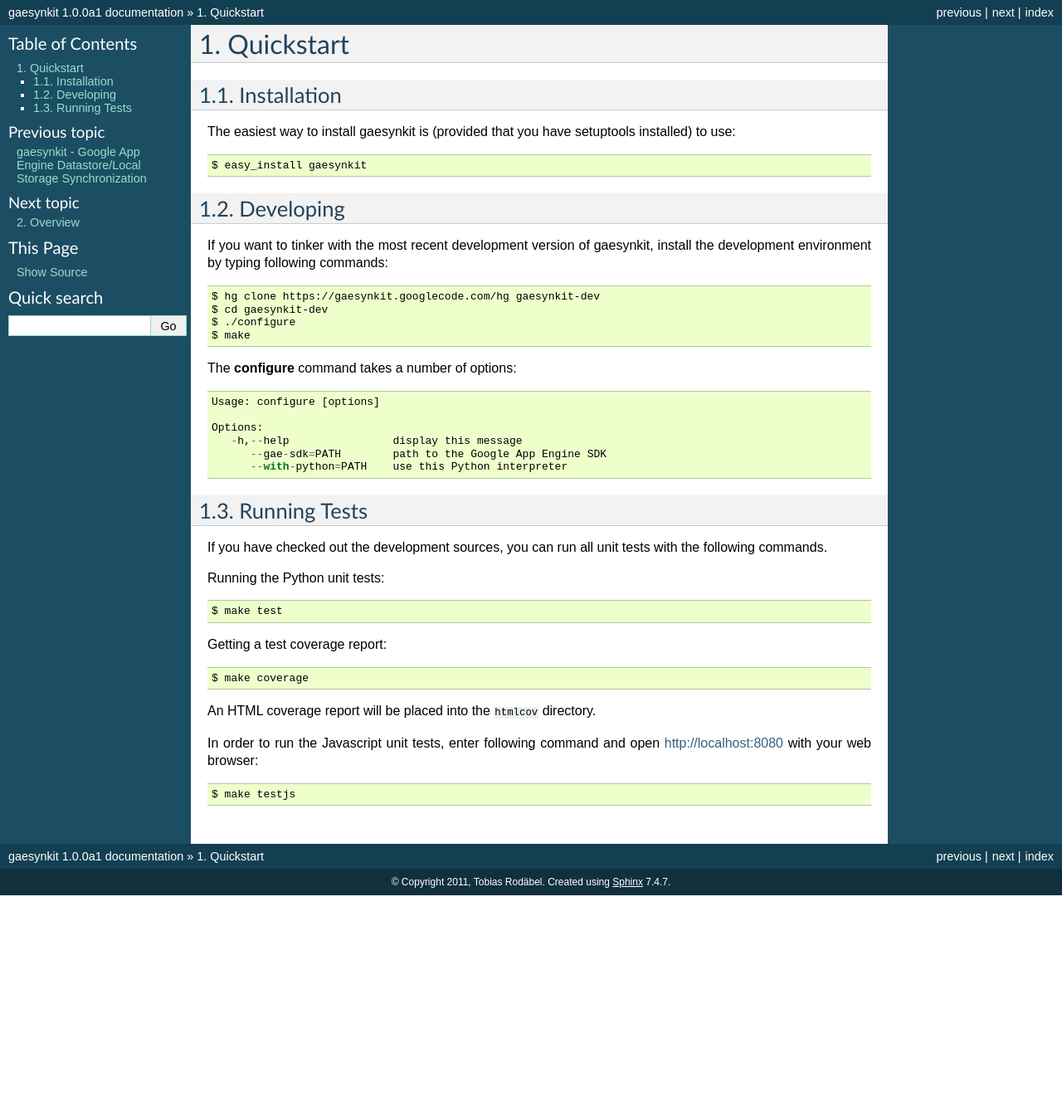
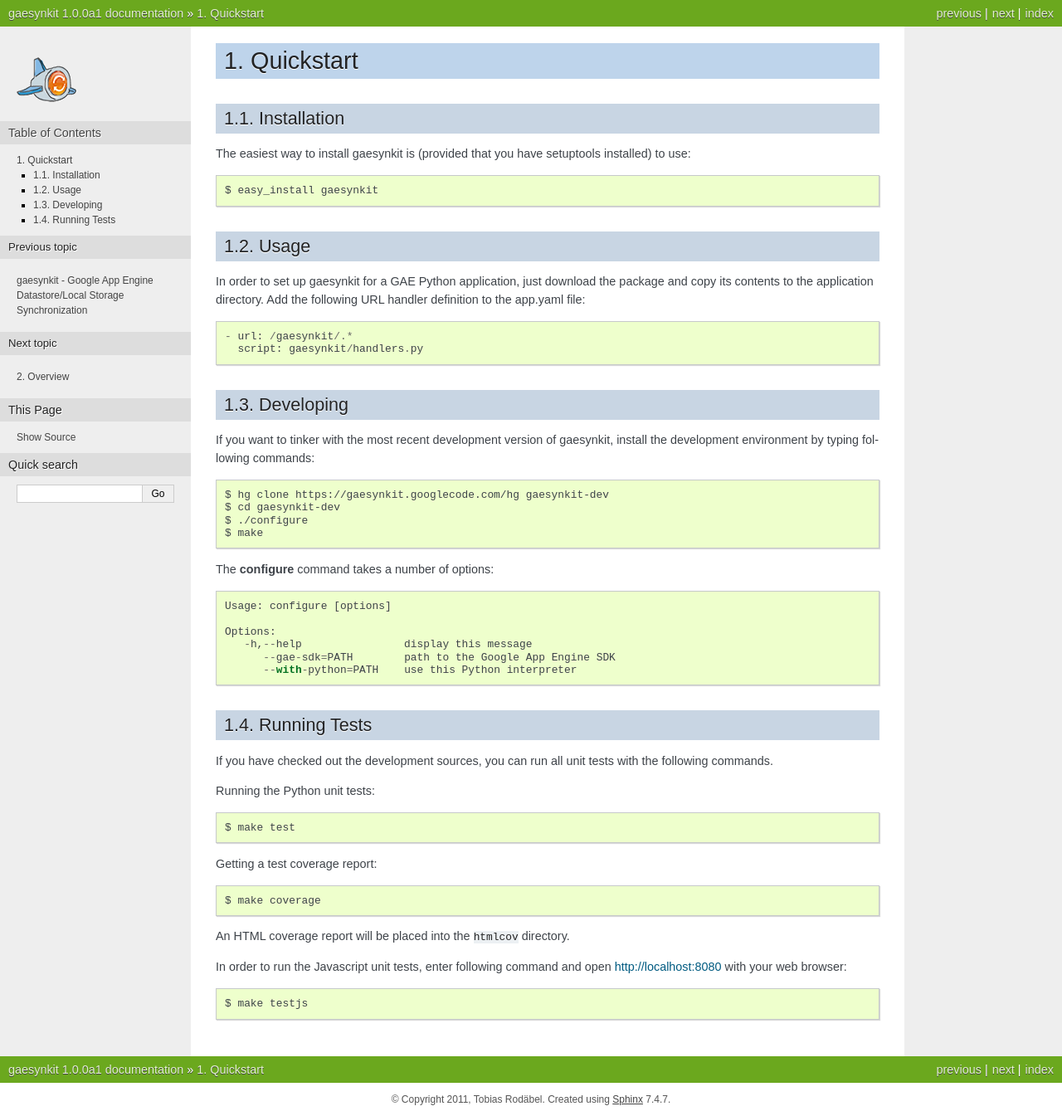
Before and after one commit to rodaebel/gaesynkit, a Sphinx documentation site: the page built from doc/source/quickstart.rst, in a window 1280 px wide. Shown: the whole page at 83% size. Built offline with Sphinx 7.4.7, drawn with Linux system fonts in a browser that asks for light colours; before the commit the page ends 1079 px from its top, so only the background shows below that.

Commit message:
Added logo and more documentation.

```diff
--- a/doc/source/conf.py
+++ b/doc/source/conf.py
@@ -91,7 +91,7 @@
 
 # The theme to use for HTML and HTML Help pages.  See the documentation for
 # a list of builtin themes.
-html_theme = 'default'
+html_theme = 'nature'
 
 # Theme options are theme-specific and customize the look and feel of a theme
 # further.  For a list of options available for each theme, see the
@@ -110,7 +110,7 @@
 
 # The name of an image file (relative to this directory) to place at the top
 # of the sidebar.
-#html_logo = None
+html_logo = "_static/logo.gif"
 
 # The name of an image file (within the static path) to use as favicon of the
 # docs.  This file should be a Windows icon file (.ico) being 16x16 or 32x32
--- a/doc/source/index.rst
+++ b/doc/source/index.rst
@@ -11,7 +11,7 @@
 
 **Copyright and License:**
 
-Copyright © 2010 Tobias Rodäbel
+Copyright © 2011 Tobias Rodäbel
 
 This software is released under the Apache License, Version 2.0. You may
 obtain a copy of the License at http://www.apache.org/licenses/LICENSE-2.0
--- a/doc/source/quickstart.rst
+++ b/doc/source/quickstart.rst
@@ -1,11 +1,12 @@
 .. gaesynkit quickstart guide.
 
+==========
 Quickstart
 ==========
 
 
 Installation
-------------
+============
 
 The easiest way to install gaesynkit is (provided that you have setuptools
 installed) to use::
@@ -13,8 +14,19 @@
   $ easy_install gaesynkit
 
 
+Usage
+=====
+
+In order to set up gaesynkit for a GAE Python application, just download the
+package and copy its contents to the application directory. Add the following
+URL handler definition to the app.yaml file::
+
+  - url: /gaesynkit/.*
+    script: gaesynkit/handlers.py
+
+
 Developing
-----------
+==========
 
 If you want to tinker with the most recent development version of gaesynkit,
 install the development environment by typing following commands::
@@ -35,7 +47,7 @@
 
 
 Running Tests
--------------
+=============
 
 If you have checked out the development sources, you can run all unit tests
 with the following commands.
```
Also changed, not shown: doc/source/overview.rst (+8 -9 lines), doc/source/_static/logo.gif (added).
